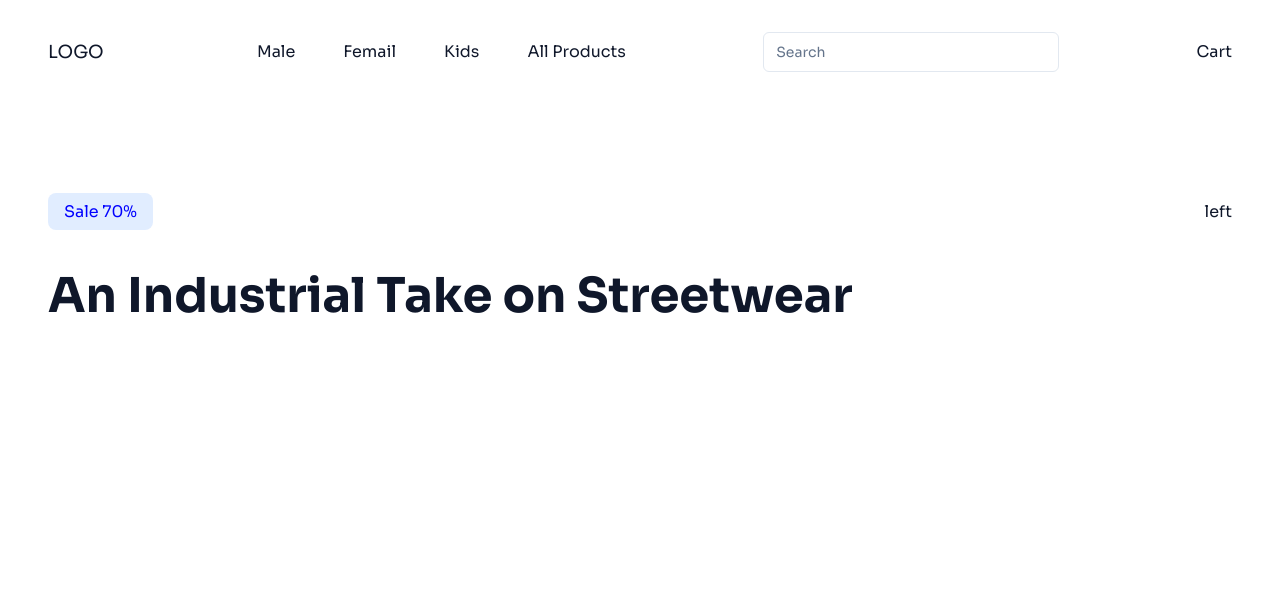
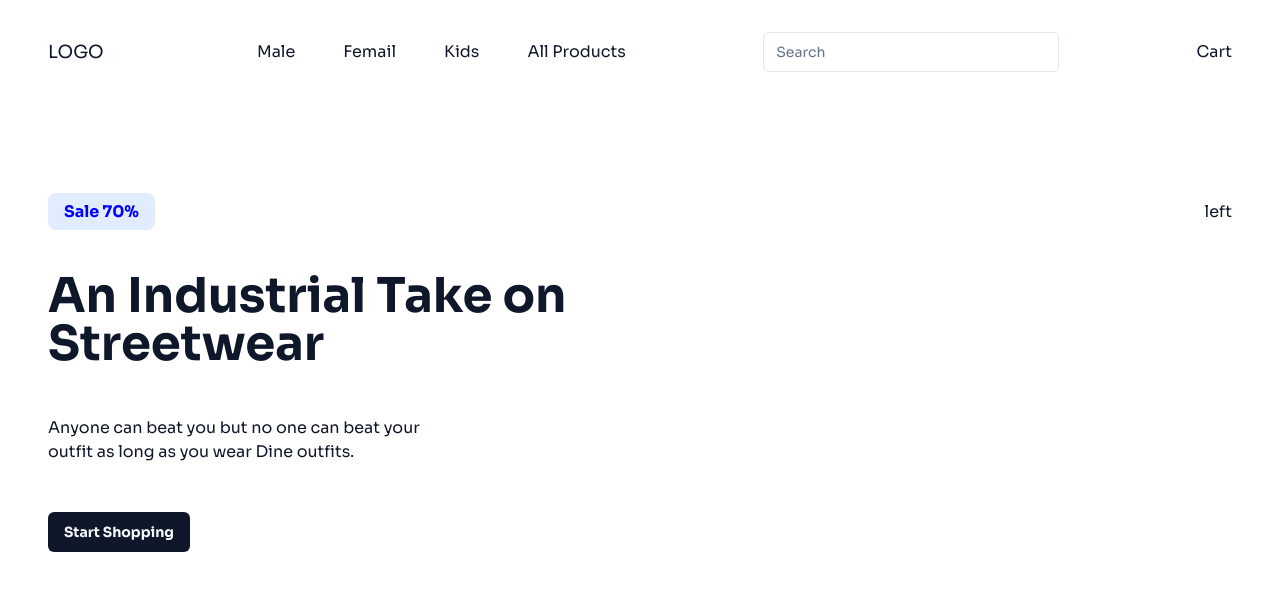
Before and after one commit to MohsinDev369/nextjs-ecom-hackathon2, a Next.js app: page / in a window 1280 px wide. Shown: the top 590 px of the page. Built offline with nearby package versions, Linux system fonts and the light colour scheme.

Commit message:
hero left side don

```diff
--- a/src/components/Hero.tsx
+++ b/src/components/Hero.tsx
@@ -1,12 +1,19 @@
-
+import { Button } from "./ui/button";
 const Hero = () => {
   return (
     <section className="flex mx-4 gap-2 justify-between mt-32">
-      <div className="">
-        <span className="text-[blue] bg-[#e1edff] px-4 py-2 rounded-lg">
+      <div className="w-2/4">
+        <span className="text-[blue] bg-[#e1edff] px-4 py-2 rounded-lg font-bold">
           Sale 70%
         </span>
-        <h1 className="font-bold my-12 text-5xl">An Industrial Take on Streetwear</h1>
+        <h1 className="font-bold my-12 text-5xl">
+          An Industrial Take on Streetwear
+        </h1>
+        <p className="w-2/3 my-12">
+          Anyone can beat you but no one can beat your outfit as long as you
+          wear Dine outfits.
+        </p>
+        <Button className="font-bold">Start Shopping</Button>
       </div>
       <div>left</div>
     </section>
```
